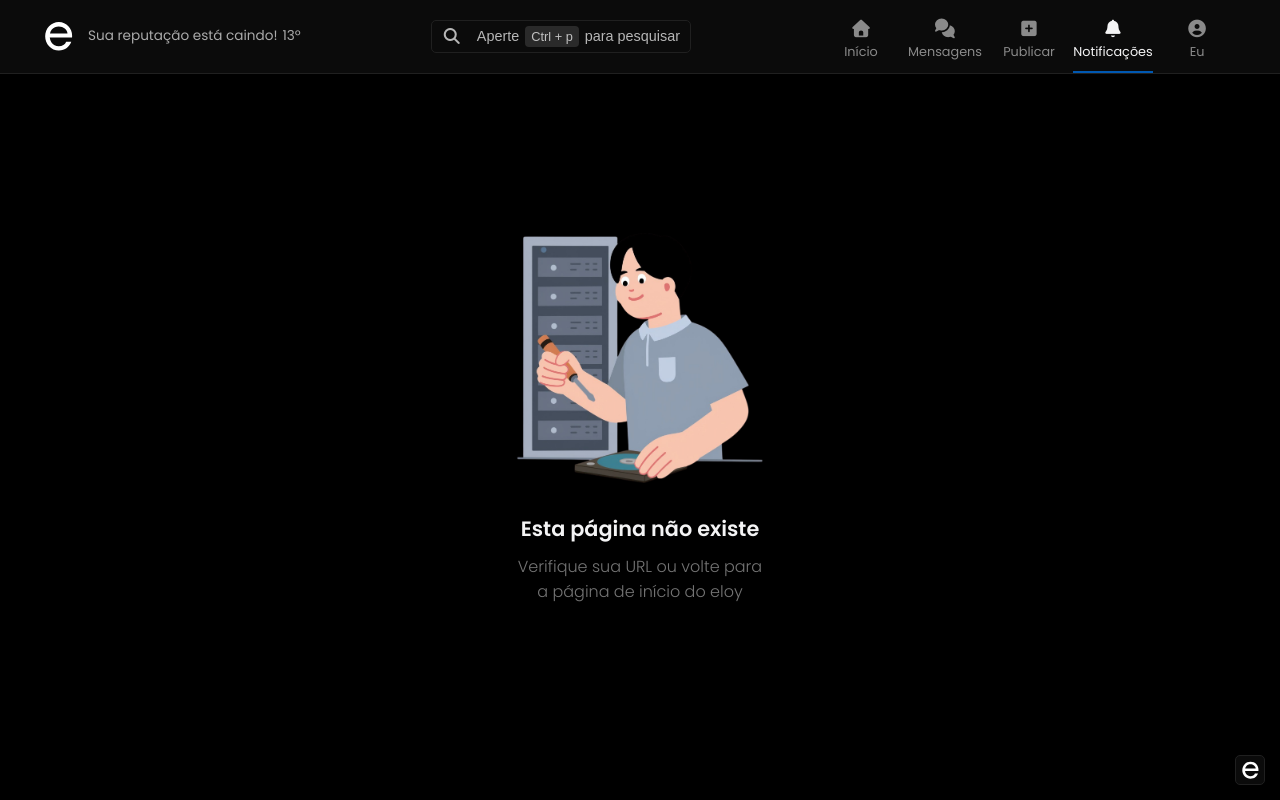
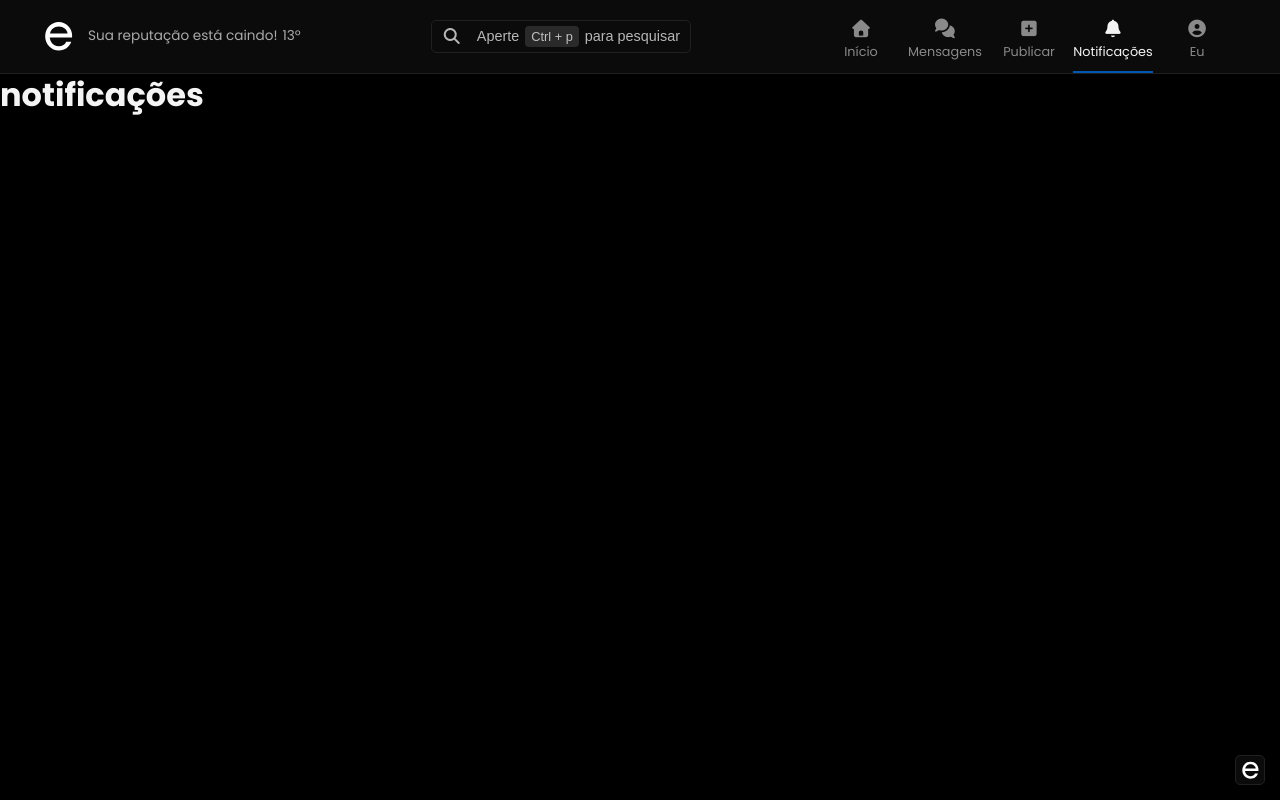
Before and after one commit to Gs-FIAP-eloy/Gs-Front-Web, a React (Vite) app: page /notifications in a window 1280 px wide. Built offline with nearby package versions, Linux system fonts and the light colour scheme.

Commit message:
a- criando as rotas principais

```diff
--- a/src/App.jsx
+++ b/src/App.jsx
@@ -1,9 +1,13 @@
 import { BrowserRouter, Routes, Route, Navigate } from "react-router-dom"
-import Feed from "./routes/Feed"
-import Profile from "./routes/Profile"
 import Header from "./components/Header"
 import Icon from "./components/Icon"
+
 import Error from "./routes/Error"
+import Feed from "./routes/Feed"
+import Chat from "./routes/Chat"
+import Publish from "./routes/Publish"
+import Notifications from "./routes/Notifications"
+import Profile from "./routes/Profile"
 function App() {
 
   return (
@@ -13,6 +17,9 @@ function App() {
         <Route path="*" element={<Error />} />
         <Route path="/" element={<Navigate to="/feed" replace />} />
         <Route path="/feed" element={<Feed />} />
+        <Route path="/chat" element={<Chat />} />
+        <Route path="/publish" element={<Publish />} />
+        <Route path="/notifications" element={<Notifications />} />
         <Route path="/profile" element={<Profile />} />
       </Routes>
       <Icon />
--- /dev/null
+++ b/src/routes/Chat.jsx
@@ -0,0 +1,10 @@
+
+const Chat = () => {
+  return (
+    <div>
+      <h1>conversas</h1>
+    </div>
+  )
+}
+
+export default Chat
--- /dev/null
+++ b/src/routes/Notifications.jsx
@@ -0,0 +1,10 @@
+
+const Notifications = () => {
+  return (
+    <div>
+      <h1>notificações</h1>
+    </div>
+  )
+}
+
+export default Notifications
--- /dev/null
+++ b/src/routes/Publish.jsx
@@ -0,0 +1,10 @@
+
+const Publish = () => {
+  return (
+    <div>
+      <h1>publicar</h1>
+    </div>
+  )
+}
+
+export default Publish
```
